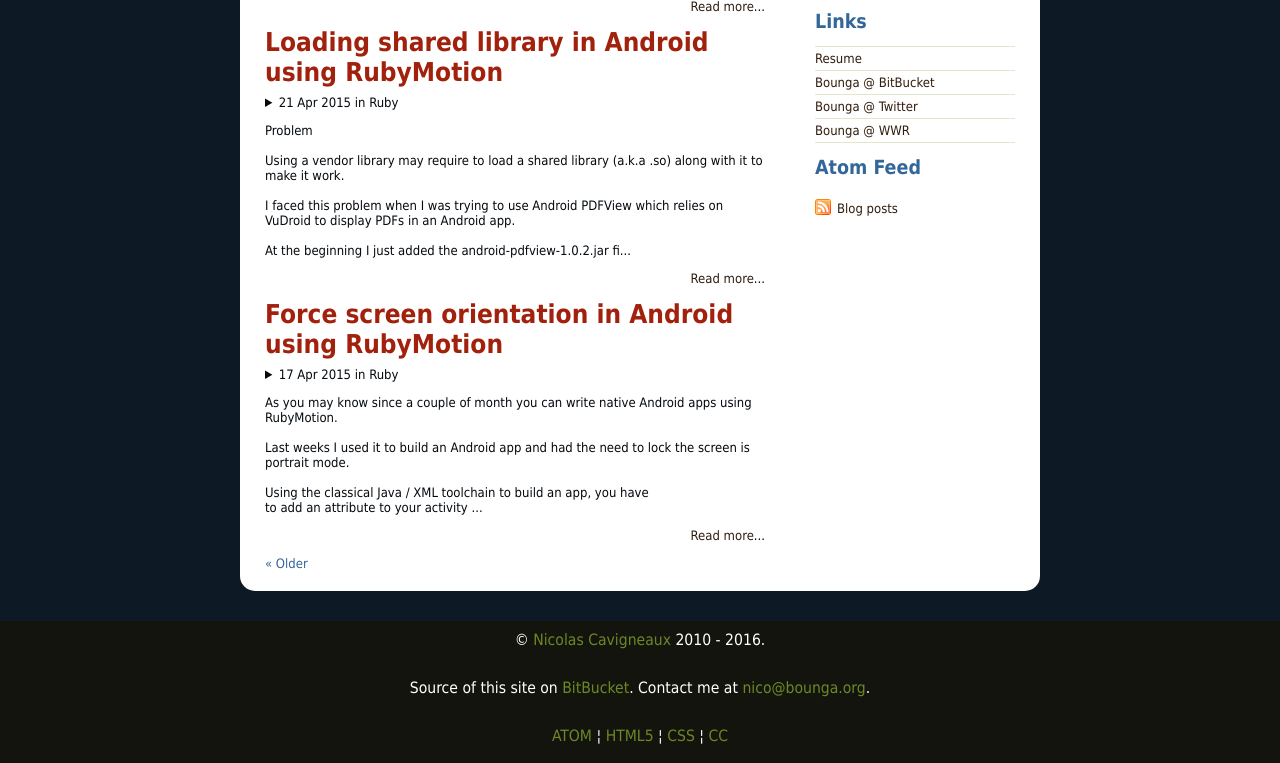
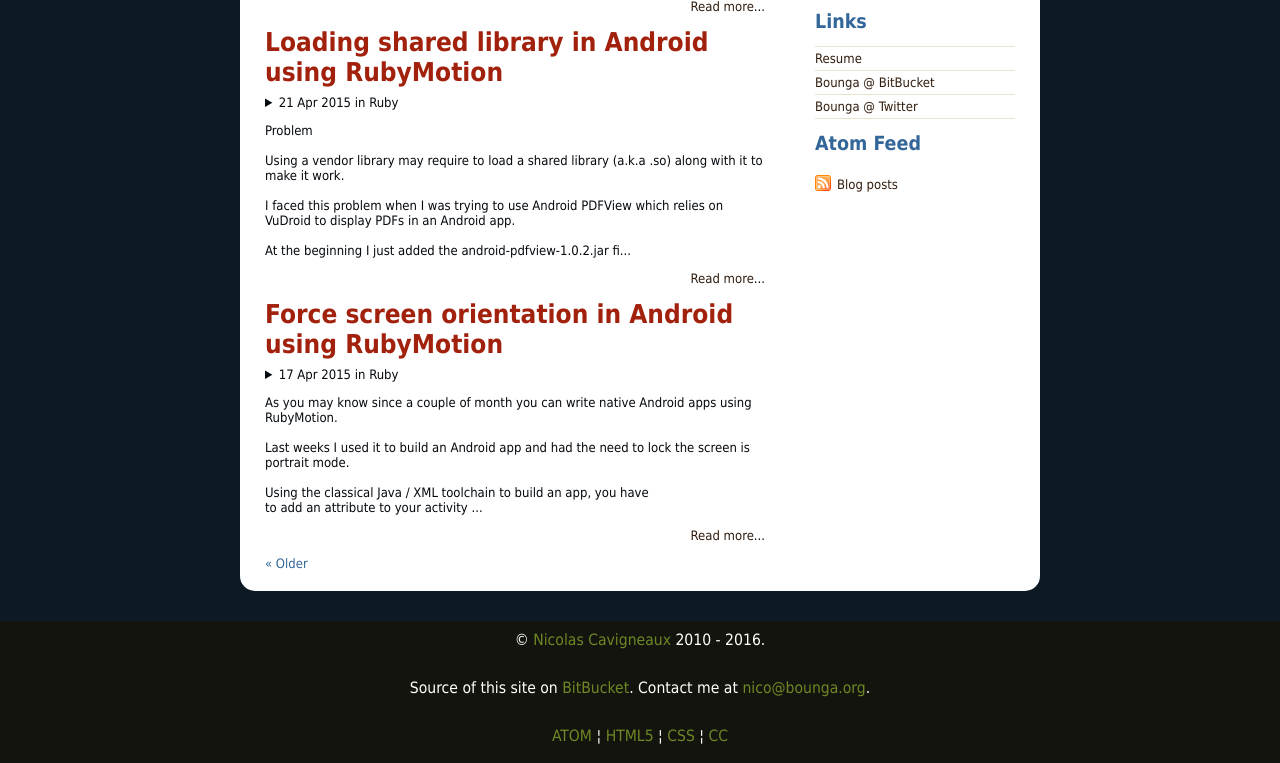
Before and after one commit to Bounga/bounga.org, a Jekyll site: the page built from index.html, in a window 1280 px wide and 900 px high, scrolled down 718 px, cut to the strip 137-900 px from the top of the window. Built offline with Jekyll 4.4.1, drawn with Linux system fonts in a browser that asks for light colours; the list of posts is cut into pages by our own code; comment, search, counter and statistics services are not loaded.

Commit message:
Remove dead link to WWR

```diff
--- a/_layouts/default.html
+++ b/_layouts/default.html
@@ -111,7 +111,6 @@
               <li><a href="http://www.cavigneaux.net" title="My resume">Resume</a></li>
               <li><a href="https://www.bitbucket.org/Bounga/" title="Plugins, libs, softs, docs, …">Bounga @ BitBucket</a></li>
               <li><a href="https://www.twitter.com/Bounga" title="My tweets">Bounga @ Twitter</a></li>
-              <li><a href="http://www.workingwithrails.com/person/6667-nicolas-cavigneaux" title="My profile on Working with Rails">Bounga @ WWR</a></li>
             </ul>
           </nav>
 
```
